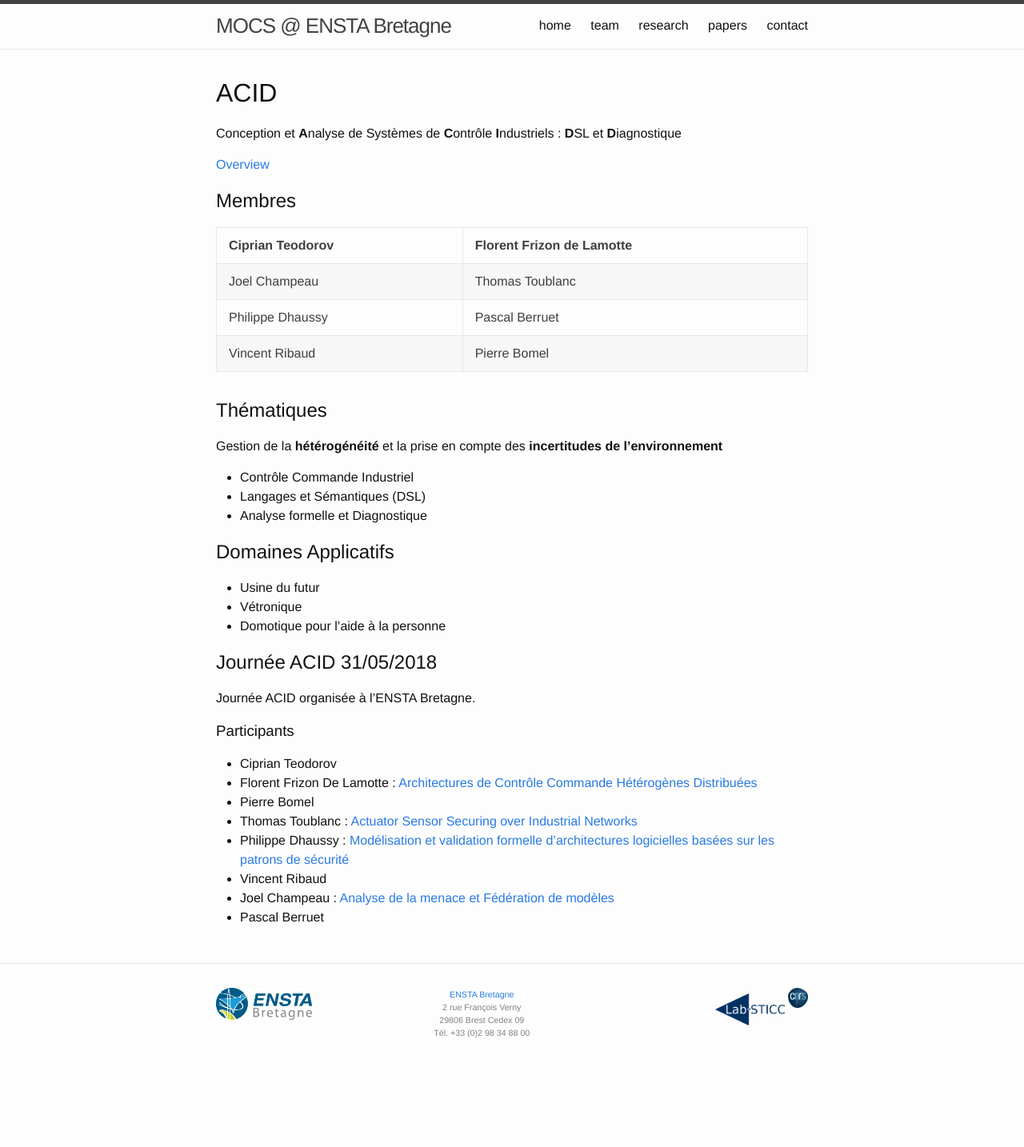
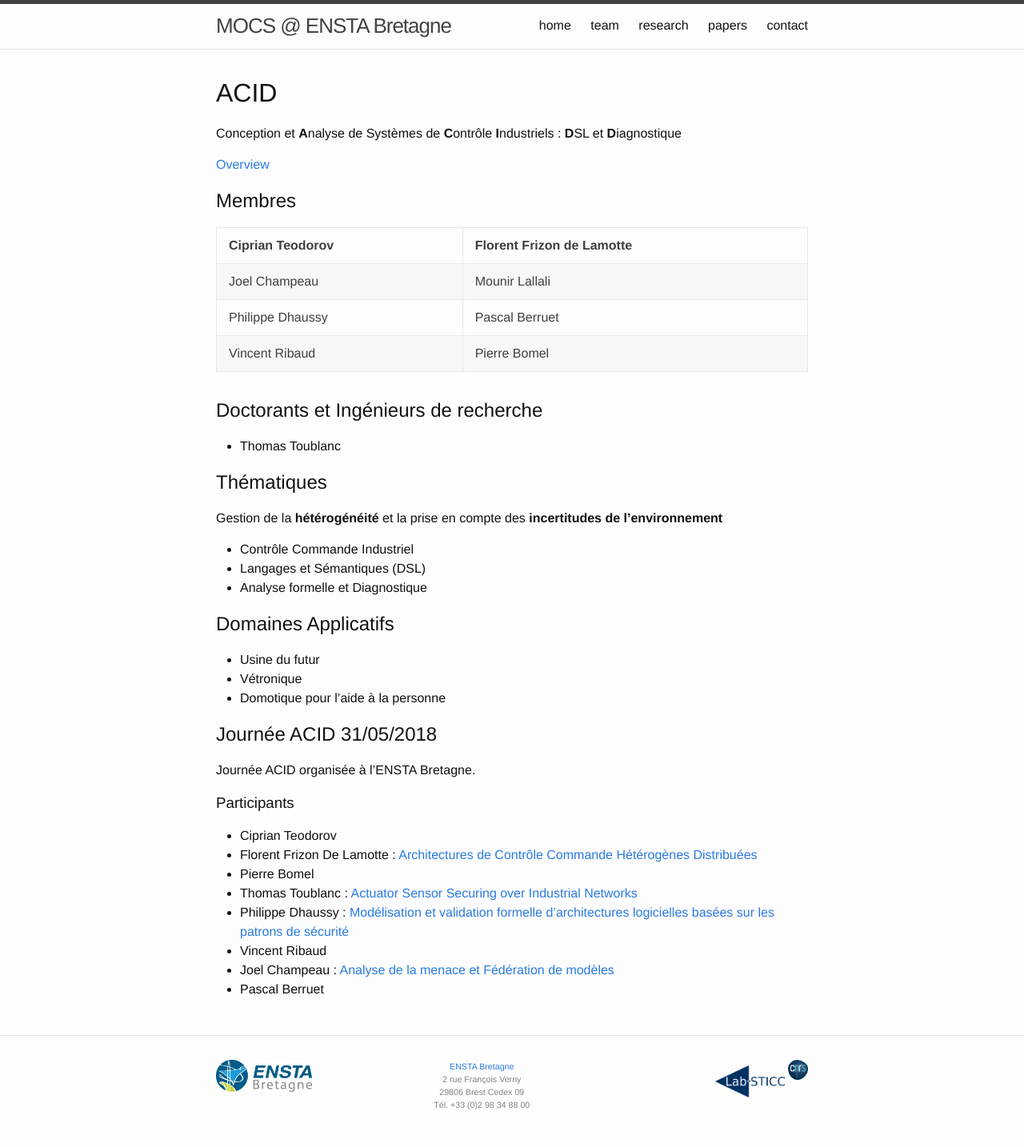
Before and after one commit to mocs-enstab/mocs-enstab.github.io, a Jekyll site: the page built from acid/index.md, in a window 1280 px wide. Shown: the whole page at 80% size. Built offline with Jekyll 4.4.1, drawn with Linux system fonts in a browser that asks for light colours; before the commit the page ends 1344 px from its top, so only the background shows below that.

Commit message:
mise a jour des membres

```diff
--- a/acid/index.md
+++ b/acid/index.md
@@ -11,9 +11,13 @@ Conception et **A**nalyse de Systèmes de **C**ontrôle **I**ndustriels : **D**S
 ## Membres
 
 | **Ciprian Teodorov** | **Florent Frizon de Lamotte**
-| Joel Champeau | Thomas Toublanc
+| Joel Champeau | Mounir Lallali
 | Philippe Dhaussy | Pascal Berruet
 | Vincent Ribaud | Pierre Bomel
+
+## Doctorants et Ingénieurs de recherche
+
+- Thomas Toublanc
 
 
 [comment]: ## Motivations
```
